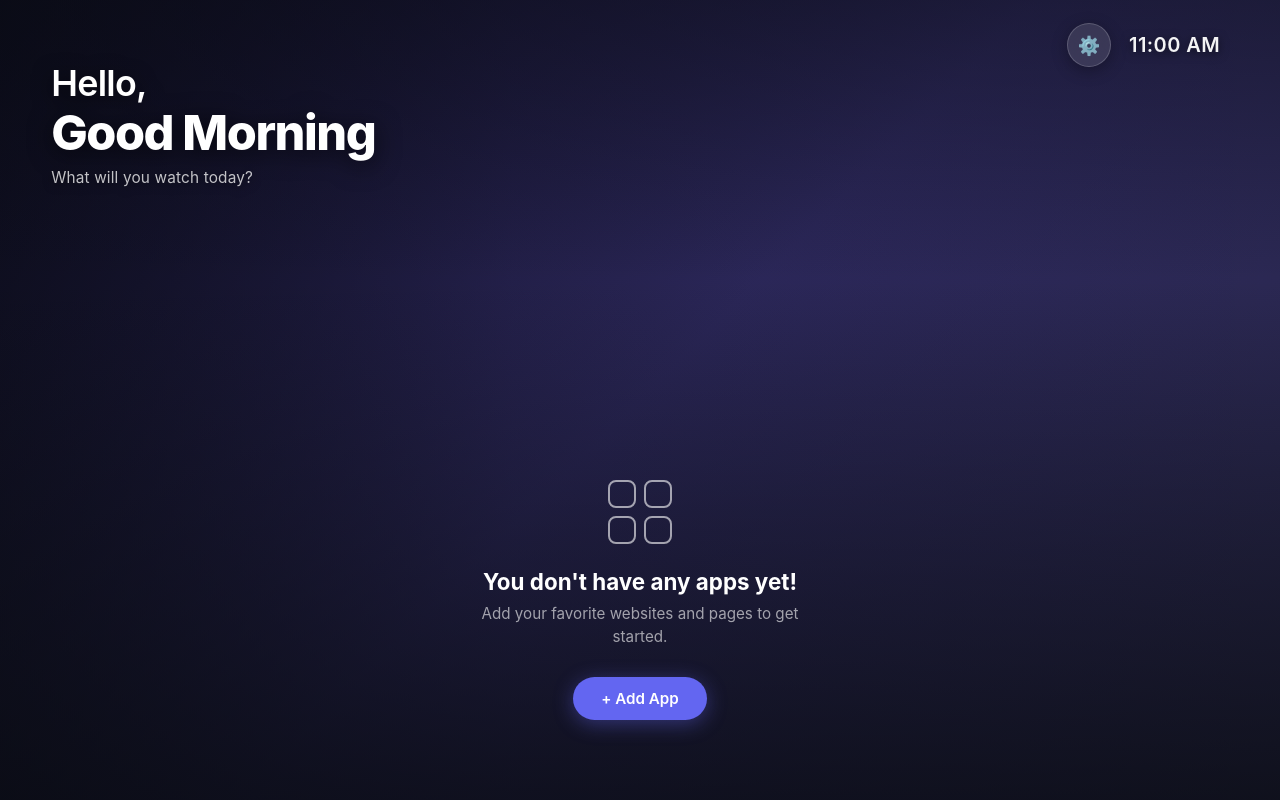
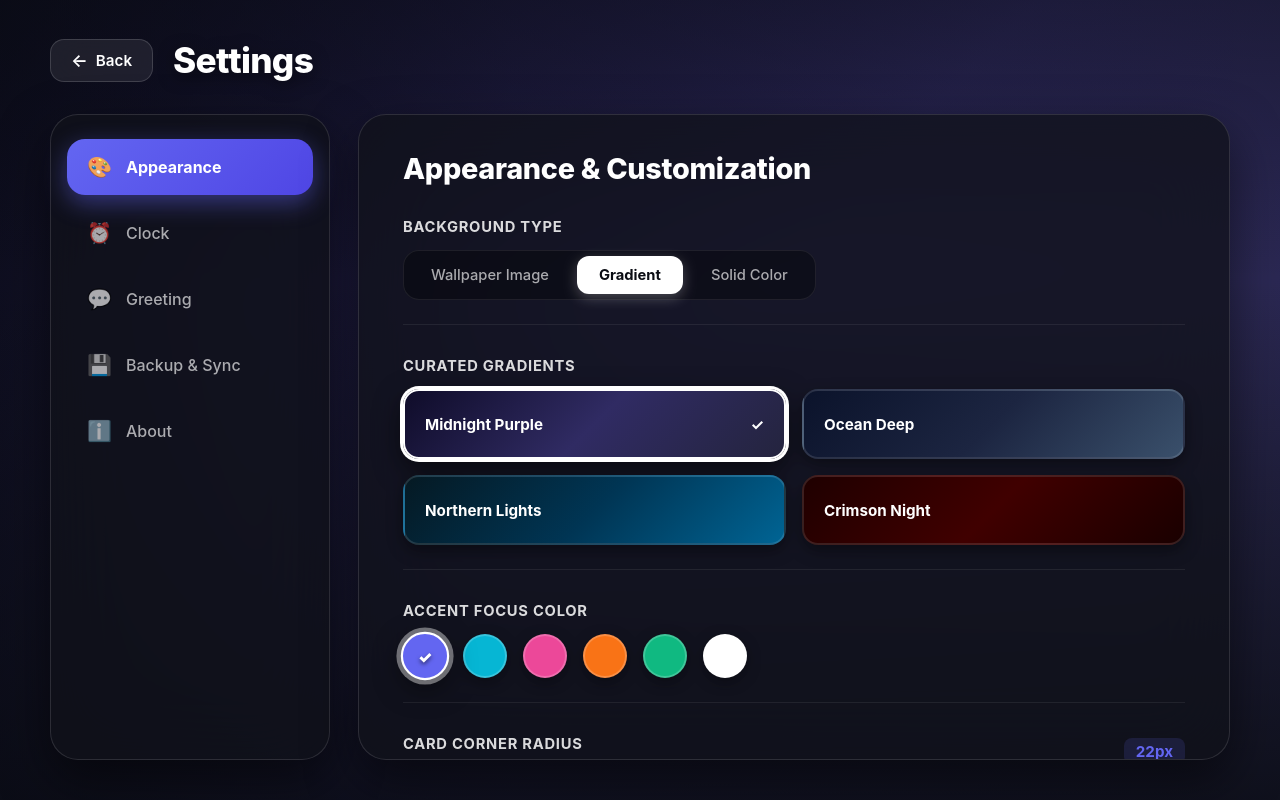
Before and after one commit to roshannzth/tabspazio, a React (Vite) app: page /#/settings in a window 1280 px wide. Before the commit this address led to /#/. Built offline with nearby package versions, Linux system fonts and the light colour scheme.

Commit message:
Refactor ClockSettings to remove hero greeting options and create a new GreetingSettings component for better organization and clarity in settings management.

```diff
--- a/src/components/settings/ClockSettings.tsx
+++ b/src/components/settings/ClockSettings.tsx
@@ -25,7 +25,7 @@ export default function ClockSettings() {
 
   return (
     <div className={styles.section}>
-      <h2 className={styles.sectionTitle}>Clock & Hero Text</h2>
+      <h2 className={styles.sectionTitle}>Clock</h2>
 
       <div className={styles.row}>
         <div>
@@ -51,50 +51,6 @@ export default function ClockSettings() {
         </div>
         <Toggle active={clock.showDate} onClick={() => update({ showDate: !clock.showDate })} />
       </div>
-
-      <div className={styles.row}>
-        <div>
-          <div className={styles.rowLabel}>Show Hero Greeting</div>
-        </div>
-        <Toggle active={clock.showGreeting} onClick={() => update({ showGreeting: !clock.showGreeting })} />
-      </div>
-
-      {clock.showGreeting && (
-        <>
-          <div className={styles.settingBlock} style={{ marginTop: '20px' }}>
-            <div className={styles.settingLabel}>Greeting Prefix</div>
-            <input
-              type="text"
-              className={styles.textInput}
-              value={clock.greetingPrefix !== undefined ? clock.greetingPrefix : 'Hello,'}
-              onChange={(e) => update({ greetingPrefix: e.target.value })}
-              placeholder="e.g. Hello, or Welcome,"
-            />
-          </div>
-
-          <div className={styles.settingBlock}>
-            <div className={styles.settingLabel}>Greeting Title (Leave empty for dynamic time-of-day)</div>
-            <input
-              type="text"
-              className={styles.textInput}
-              value={clock.greetingTitle || ''}
-              onChange={(e) => update({ greetingTitle: e.target.value })}
-              placeholder="e.g. Good Afternoon (or custom title)"
-            />
-          </div>
-
-          <div className={styles.settingBlock}>
-            <div className={styles.settingLabel}>Greeting Subtitle</div>
-            <input
-              type="text"
-              className={styles.textInput}
-              value={clock.greetingSubtitle !== undefined ? clock.greetingSubtitle : 'What will you watch today?'}
-              onChange={(e) => update({ greetingSubtitle: e.target.value })}
-              placeholder="e.g. What will you watch today?"
-            />
-          </div>
-        </>
-      )}
     </div>
   );
 }
--- /dev/null
+++ b/src/components/settings/GreetingSettings.tsx
@@ -0,0 +1,70 @@
+import React from 'react';
+import { useAppContext } from '../../context/AppContext';
+import styles from './Settings.module.css';
+import { ClockSettings as ClockSettingsType } from '../../models/Settings';
+
+export default function GreetingSettings() {
+  const { settings, updateSettings } = useAppContext();
+  const { clock } = settings;
+
+  const update = (updates: Partial<ClockSettingsType>) => {
+    updateSettings({ clock: { ...clock, ...updates } });
+  };
+
+  const Toggle = ({ active, onClick }: { active: boolean; onClick: () => void }) => (
+    <button className={`${styles.toggle} ${active ? styles.active : ''}`} onClick={onClick}>
+      <div className={styles.toggleKnob} />
+    </button>
+  );
+
+  return (
+    <div className={styles.section}>
+      <h2 className={styles.sectionTitle}>Greeting</h2>
+
+      <div className={styles.row}>
+        <div>
+          <div className={styles.rowLabel}>Show Greeting</div>
+          <div className={styles.rowDesc}>Display the welcome text on top-left of homescreen</div>
+        </div>
+        <Toggle active={clock.showGreeting} onClick={() => update({ showGreeting: !clock.showGreeting })} />
+      </div>
+
+      {clock.showGreeting && (
+        <>
+          <div className={styles.settingBlock} style={{ marginTop: '24px' }}>
+            <div className={styles.settingLabel}>Greeting Prefix</div>
+            <input
+              type="text"
+              className={styles.textInput}
+              value={clock.greetingPrefix !== undefined ? clock.greetingPrefix : 'Hello,'}
+              onChange={(e) => update({ greetingPrefix: e.target.value })}
+              placeholder="e.g. Hello, or Welcome,"
+            />
+          </div>
+
+          <div className={styles.settingBlock}>
+            <div className={styles.settingLabel}>Greeting Title (Leave empty for dynamic time-of-day)</div>
+            <input
+              type="text"
+              className={styles.textInput}
+              value={clock.greetingTitle || ''}
+              onChange={(e) => update({ greetingTitle: e.target.value })}
+              placeholder="e.g. Good Afternoon (or custom title)"
+            />
+          </div>
+
+          <div className={styles.settingBlock}>
+            <div className={styles.settingLabel}>Greeting Subtitle</div>
+            <input
+              type="text"
+              className={styles.textInput}
+              value={clock.greetingSubtitle !== undefined ? clock.greetingSubtitle : 'What will you watch today?'}
+              onChange={(e) => update({ greetingSubtitle: e.target.value })}
+              placeholder="e.g. What will you watch today?"
+            />
+          </div>
+        </>
+      )}
+    </div>
+  );
+}
--- a/src/components/settings/SettingsPanel.tsx
+++ b/src/components/settings/SettingsPanel.tsx
@@ -1,10 +1,11 @@
 import React, { useState } from 'react';
 import AppearanceSettings from './AppearanceSettings';
 import ClockSettings from './ClockSettings';
+import GreetingSettings from './GreetingSettings';
 import DataSettings from './DataSettings';
 import styles from './Settings.module.css';
 
-type SettingsTab = 'appearance' | 'clock' | 'backup' | 'about';
+type SettingsTab = 'appearance' | 'clock' | 'greeting' | 'backup' | 'about';
 
 export default function SettingsPanel() {
   const [activeTab, setActiveTab] = useState<SettingsTab>('appearance');
@@ -24,7 +25,14 @@ export default function SettingsPanel() {
           className={`${styles.sidebarItem} ${activeTab === 'clock' ? styles.activeSidebarItem : ''}`}
           onClick={() => setActiveTab('clock')}
         >
-          <span className={styles.itemIcon}>⏰</span> Clock & Hero Text
+          <span className={styles.itemIcon}>⏰</span> Clock
+        </button>
+
+        <button
+          className={`${styles.sidebarItem} ${activeTab === 'greeting' ? styles.activeSidebarItem : ''}`}
+          onClick={() => setActiveTab('greeting')}
+        >
+          <span className={styles.itemIcon}>💬</span> Greeting
         </button>
 
         <button
@@ -46,6 +54,7 @@ export default function SettingsPanel() {
       <main className={styles.settingsContent}>
         {activeTab === 'appearance' && <AppearanceSettings />}
         {activeTab === 'clock' && <ClockSettings />}
+        {activeTab === 'greeting' && <GreetingSettings />}
         {activeTab === 'backup' && <DataSettings />}
         {activeTab === 'about' && (
           <div className={styles.aboutCard}>
```
